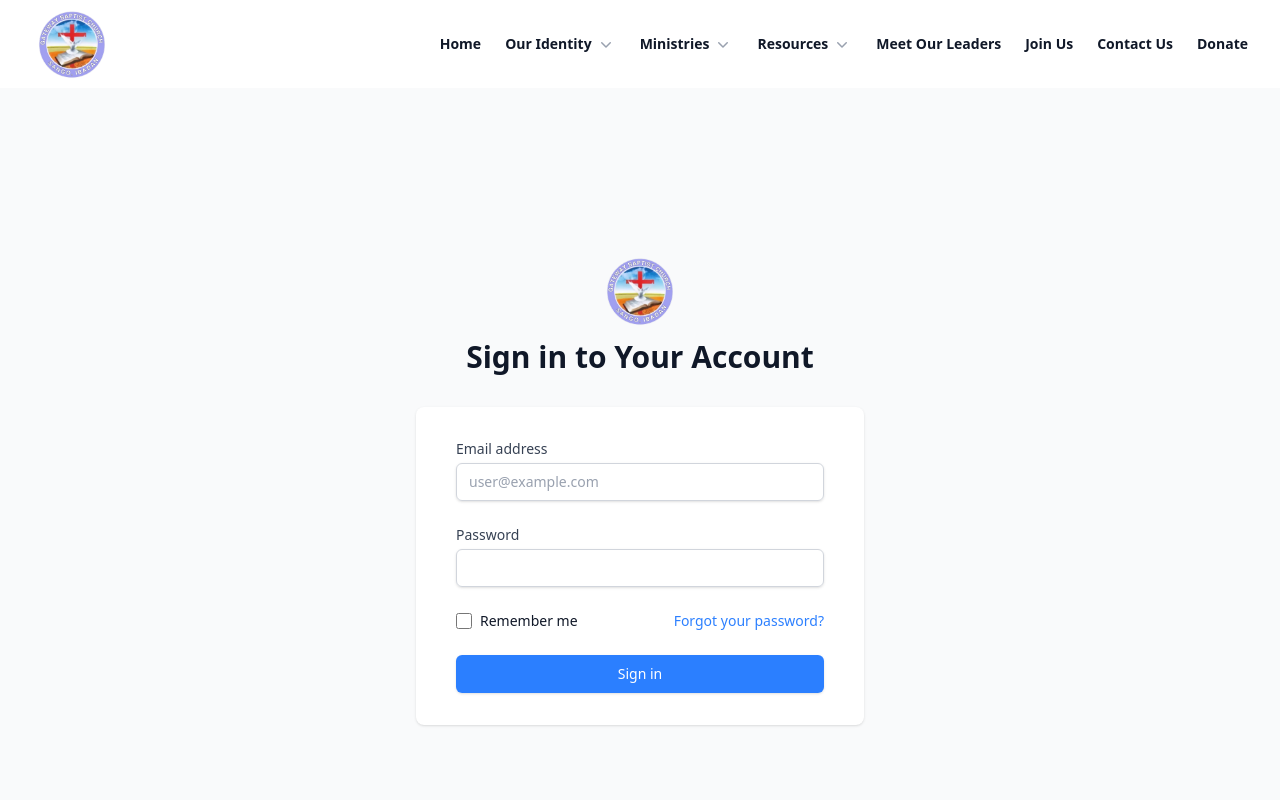
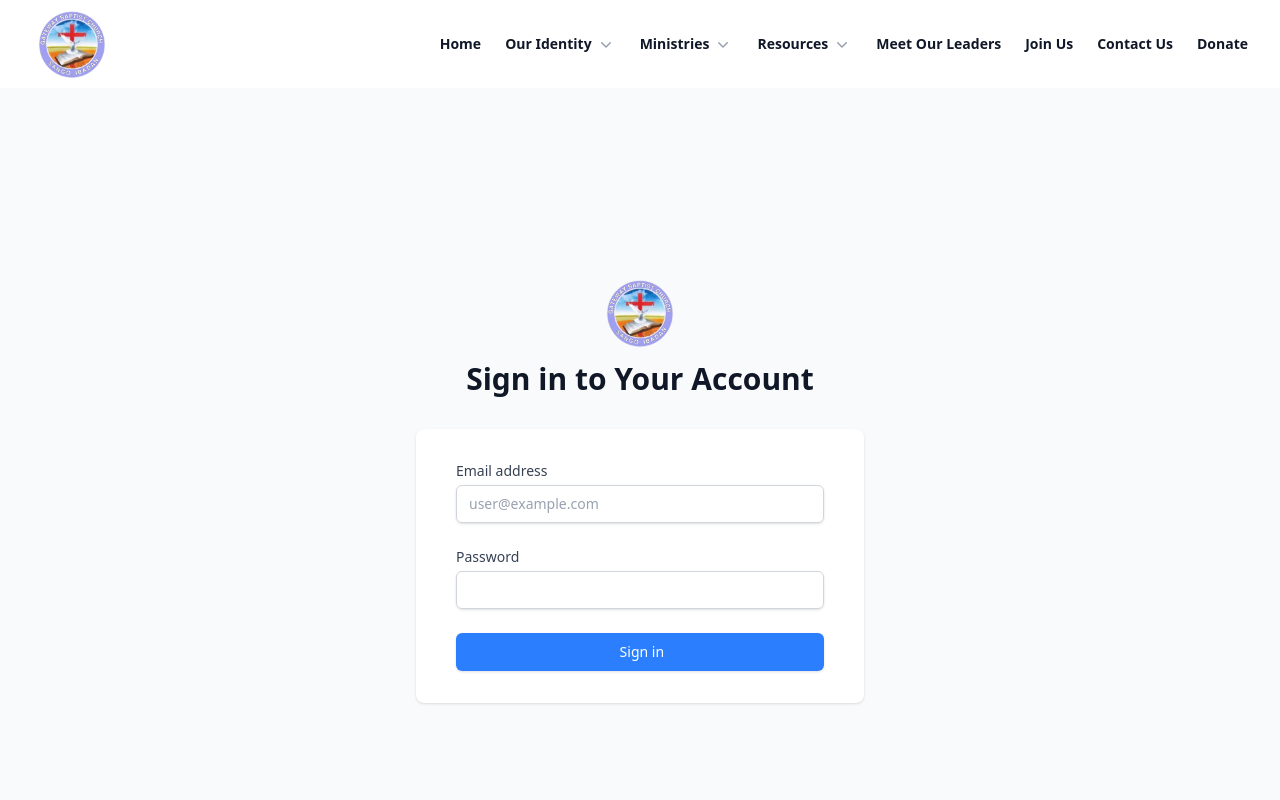
Before and after one commit to Ayomide-Philip/Church-Website-Fullstack, a React (Vite) app in the folder Frontend/: page /login in a window 1280 px wide. Shown: the top 800 px of the page. Built offline with nearby package versions, Linux system fonts and the light colour scheme.

Commit message:
enabling cros

```diff
--- a/Frontend/src/pages/login.jsx
+++ b/Frontend/src/pages/login.jsx
@@ -1,4 +1,9 @@
+import { Form, useActionData } from "react-router-dom";
+
 export default function Login() {
+  const error = useActionData();
+  console.log(error);
+
   return (
     <div className="min-h-screen bg-gray-50 flex flex-col justify-center py-12 sm:px-6 lg:px-8 px-6">
       <div className="sm:mx-auto sm:w-full sm:max-w-md">
@@ -10,10 +15,10 @@ export default function Login() {
 
       <div className="mt-8 sm:mx-auto sm:w-full sm:max-w-md">
         <div className="bg-white py-8 px-4 shadow sm:rounded-lg sm:px-10">
-          <form>
+          <Form method="post">
             <div>
               <label
-                for="email"
+                htmlFor="email"
                 className="block text-sm font-medium leading-5  text-gray-700"
               >
                 Email address
@@ -24,20 +29,23 @@ export default function Login() {
                   name="email"
                   placeholder="user@example.com"
                   type="email"
-                  required=""
-                  value=""
                   className="appearance-none block w-full px-3 py-2 border border-gray-300 rounded-md placeholder-gray-400 focus:outline-none focus:shadow-outline-blue focus:border-blue-300 transition duration-150 ease-in-out sm:text-sm sm:leading-5"
+                  required
                 />
-                <div className="hidden absolute inset-y-0 right-0 pr-3 flex items-center pointer-events-none">
+                <div
+                  className={`${
+                    error?.email ? "flex" : "hidden"
+                  } absolute inset-y-0 right-0 pr-3  items-center pointer-events-none`}
+                >
                   <svg
                     className="h-5 w-5 text-red-500"
                     fill="currentColor"
                     viewBox="0 0 20 20"
                   >
                     <path
-                      fill-rule="evenodd"
+                      fillRule="evenodd"
                       d="M18 10a8 8 0 11-16 0 8 8 0 0116 0zm-7 4a1 1 0 11-2 0 1 1 0 012 0zm-1-9a1 1 0 00-1 1v4a1 1 0 102 0V6a1 1 0 00-1-1z"
-                      clip-rule="evenodd"
+                      clipRule="evenodd"
                     ></path>
                   </svg>
                 </div>
@@ -46,12 +54,12 @@ export default function Login() {
 
             <div className="mt-6">
               <label
-                for="password"
+                htmlFor="password"
                 className="block text-sm font-medium leading-5 text-gray-700"
               >
                 Password
               </label>
-              <div className="mt-1 rounded-md shadow-sm">
+              <div className="mt-1 relative rounded-md shadow-sm">
                 <input
                   id="password"
                   name="password"
@@ -59,49 +67,67 @@ export default function Login() {
                   className="appearance-none block w-full px-3 py-2 border border-gray-300 rounded-md placeholder-gray-400 focus:outline-none focus:shadow-outline-blue focus:border-blue-300 transition duration-150 ease-in-out sm:text-sm sm:leading-5"
                   required
                 />
-              </div>
-            </div>
-
-            <div className="mt-6 flex items-center justify-between">
-              <div className="flex items-center">
-                <input
-                  id="remember_me"
-                  name="remember"
-                  type="checkbox"
-                  value="1"
-                  className="form-checkbox h-4 w-4 text-indigo-600 transition duration-150 ease-in-out"
-                />
-                <label
-                  for="remember_me"
-                  className="ml-2 block text-sm leading-5 text-gray-900"
+                <div
+                  className={`${
+                    error?.password ? "flex" : "hidden"
+                  } absolute inset-y-0 right-0 pr-3  items-center pointer-events-none`}
                 >
-                  Remember me
-                </label>
-              </div>
-
-              <div className="text-sm leading-5">
-                <a
-                  href="#"
-                  className="font-medium text-blue-500 hover:text-blue-500 focus:outline-none focus:underline transition ease-in-out duration-150"
-                >
-                  Forgot your password?
-                </a>
+                  <svg
+                    className="h-5 w-5 text-red-500"
+                    fill="currentColor"
+                    viewBox="0 0 20 20"
+                  >
+                    <path
+                      fillRule="evenodd"
+                      d="M18 10a8 8 0 11-16 0 8 8 0 0116 0zm-7 4a1 1 0 11-2 0 1 1 0 012 0zm-1-9a1 1 0 00-1 1v4a1 1 0 102 0V6a1 1 0 00-1-1z"
+                      clipRule="evenodd"
+                    ></path>
+                  </svg>
+                </div>
               </div>
             </div>
 
             <div className="mt-6">
               <span className="block w-full rounded-md shadow-sm">
-                <button
+                <input
                   type="submit"
+                  value=" Sign in"
                   className="w-full flex justify-center py-2 px-4 border border-transparent text-sm font-medium rounded-md text-white bg-blue-500 hover:bg-blue-500 focus:outline-none focus:border-indigo-700 focus:shadow-outline-indigo active:bg-indigo-700 transition duration-150 ease-in-out"
-                >
-                  Sign in
-                </button>
+                />
               </span>
             </div>
-          </form>
+          </Form>
         </div>
       </div>
     </div>
   );
 }
+
+export async function Action({ request }) {
+  const formData = await request.formData();
+  const email = formData.get("email");
+  const password = formData.get("password");
+  console.log(email, password);
+
+  try {
+    const response = await fetch("http://localhost:3000/admin/auth/login", {
+      method: "POST",
+      body: JSON.stringify({ email, password }),
+      headers: { "Content-Type": "application/json" },
+    });
+    const responseData = await response.json();
+    console.log(responseData);
+
+    if (!responseData.success) {
+      if (responseData.error.includes("User")) {
+        return { email: true };
+      }
+      if (responseData.error.includes("Password")) {
+        return { password: true };
+      }
+      console.log(responseData);
+    }
+  } catch (error) {
+    console.log(error.message);
+  }
+}
--- a/Frontend/src/router.jsx
+++ b/Frontend/src/router.jsx
@@ -4,7 +4,7 @@ import DashboardHome from "./pages/dashboard";
 import OurLeader from "./pages/home/leaders";
 import HomeLayout from "./componets/homeLayout";
 import DashboardLayout from "./componets/dashboard/dashboardLayout";
-import Login from "./pages/login";
+import Login, { Action as FormAction } from "./pages/login";
 export default function PageRouter() {
   return (
     <RouterProvider
@@ -15,7 +15,7 @@ export default function PageRouter() {
           children: [
             { element: <Home />, index: true },
             { path: "/leaders", element: <OurLeader /> },
-            { path: "/login", element: <Login /> },
+            { path: "/login", element: <Login />, action: FormAction },
           ],
         },
         {
```
Also changed, not shown: 2 other files (tests, documents, lock files or other folders).
